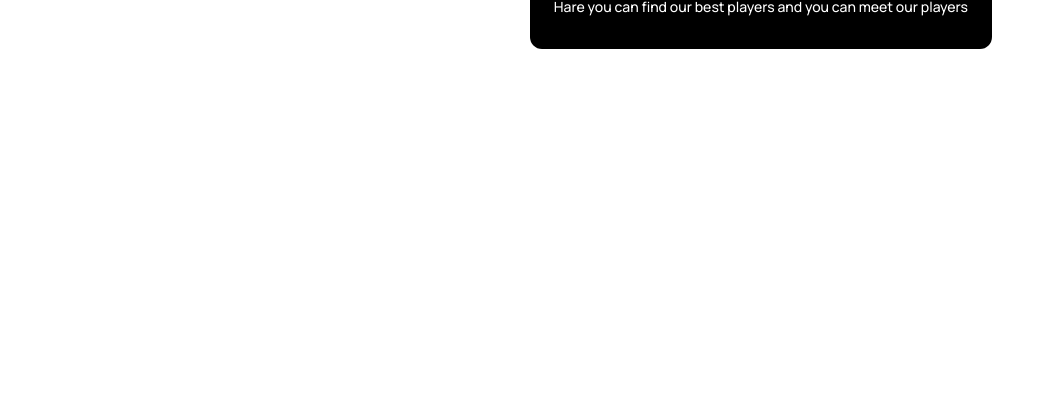
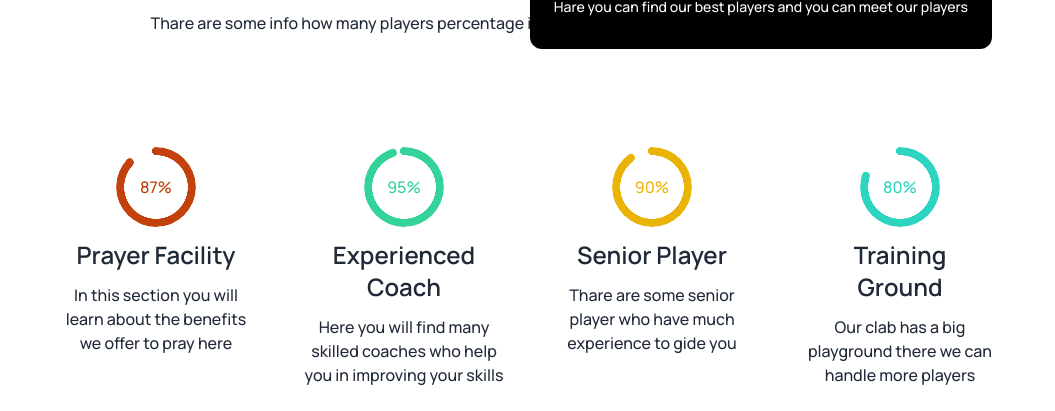
Before and after one commit to siam2002xyz/-B9A3-siam-hockeys, a plain HTML site: page index.html in a window 1280 px wide. Shown: the part 703-1114 px from the top of the page, without its empty margins (112-1167 px from the left). Before the commit the page ends 800 px from the top, so only its background shows below. Drawn offline with nearby package versions, Linux system fonts and the light colour scheme.

Commit message:
graf section complate

```diff
--- a/index.html
+++ b/index.html
@@ -167,5 +167,46 @@
         </p>
       </div>
     </header>
+    <!-- header compleate -->
+    <!-- main section -->
+    <main>
+      <!-- player percentage section-->
+      <div class="text-center pt-36 lg:py-12">
+        <h1 class="text-3xl font-extrabold py-4 lg:py-8 text-[#131318]">Professional Hockeys Club</h1>
+        <p >Thare are some info how many players percentage in our 'Hockeys club' you can find more information</p>
+      </div>
+      <!-- graf percentage -->
+      <div class="grid grid-cols-1 md:grid-cols-3 lg:grid-cols-4 mt-10">
+        <!-- 1st graf -->
+        <div class="text-center p-6">
+          <div class="radial-progress text-orange-700" style="--value:87;" role="progressbar">87%</div>
+        <br>
+        <h3 class="font-semibold text-2xl p-3">Prayer Facility</h3>
+        <p>In this section you will learn about the benefits we offer to pray here</p>
+        </div>
+        <!-- 2nd graf -->
+        <div class="text-center p-6">
+          <div class="radial-progress text-emerald-400 "  style="--value:95; " role="progressbar">95%</div>
+        <br>
+        <h3 class="font-semibold text-2xl p-3">Experienced Coach</h3>
+        <p>Here you will find many skilled coaches who help you in improving your skills</p>
+        </div>
+        <!-- 3rd graf -->
+        <div class="text-center p-6">
+          <div class="radial-progress text-yellow-500" style="--value:90;" role="progressbar">90%</div>
+        <br>
+        <h3 class="font-semibold text-2xl p-3">Senior Player</h3>
+        <p>Thare are some senior player who have much experience to gide you</p>
+        </div>
+        <!-- 4th graf -->
+        <div class="text-center p-6">
+          <div class="radial-progress text-teal-400" style="--value:80;" role="progressbar">80%</div>
+        <br>
+        <h3 class="font-semibold text-2xl p-3">Training Ground</h3>
+        <p>Our clab has a big playground there we can handle more players</p>
+        </div>
+      </div>
+
+    </main>
   </body>
 </html>
```
